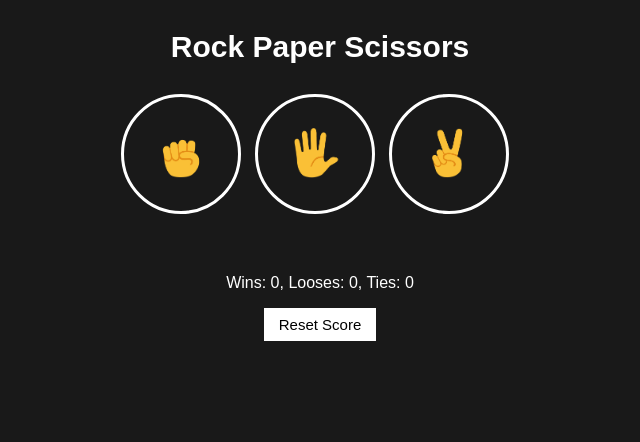
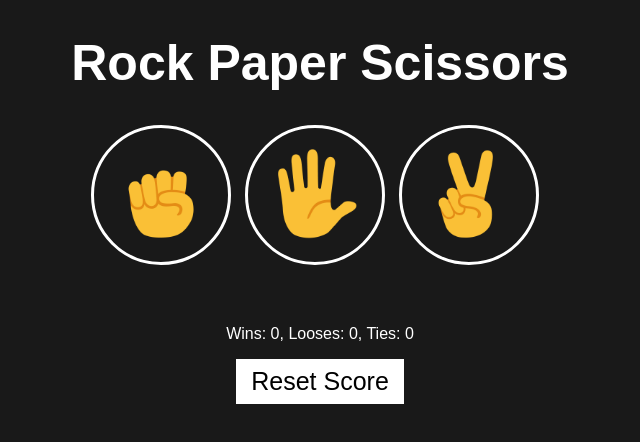
Before and after one commit to usmanmasud/Rock-Papper-Scissors, a plain HTML site: page index.html in a window 1280 px wide. Shown: the whole page, without its empty margins (320-960 px from the left). Drawn offline with Linux system fonts and the light colour scheme.

Commit message:
update styles

```diff
--- a/CSS/styles.css
+++ b/CSS/styles.css
@@ -6,26 +6,26 @@ body {
 }
 
 .title {
-    font-size: 30px;
+    font-size: 50px;
     font-weight: bold;
 }
 
 .move-icon {
-    height: 50px;
+    height: 90px;
 }
 
 .move-button {
     background-color: transparent;
     border: 3px solid white;
-    width: 120px;
-    height: 120px;
+    width: 140px;
+    height: 140px;
     border-radius: 50%;
     margin-right: 10px;
     cursor: pointer;
 }
 
 .result {
-    font-size: 25px;
+    font-size: 35px;
     font-weight: bold;
     margin-top: 50px;
 }
@@ -37,7 +37,7 @@ body {
 .reset-button {
     background-color: white;
     border: none;
-    font-size: 15px;
+    font-size: 25px;
     padding: 8px 15px;
     cursor: pointer;
 }
--- a/index.html
+++ b/index.html
@@ -6,7 +6,7 @@
     </head>
     <body>
         <div>
-        <p class="title">Rock Paper Scissors</p>
+        <h1 class="title">Rock Paper Scissors</h1>
         <button onclick="
             playGame('rock');
         " class="move-button"><img src="IMAGES/rock-emoji.png" class="move-icon"></button>
```
